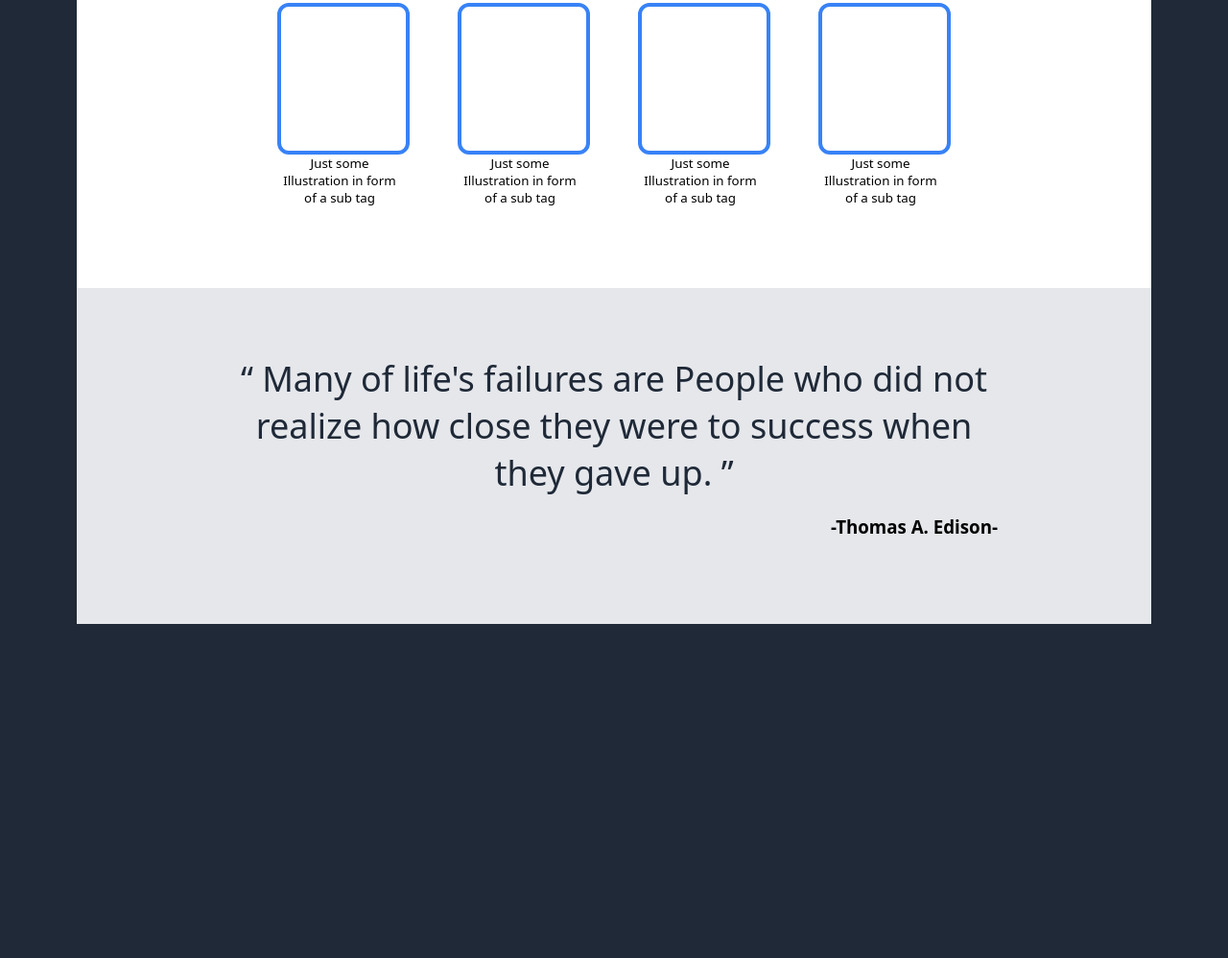
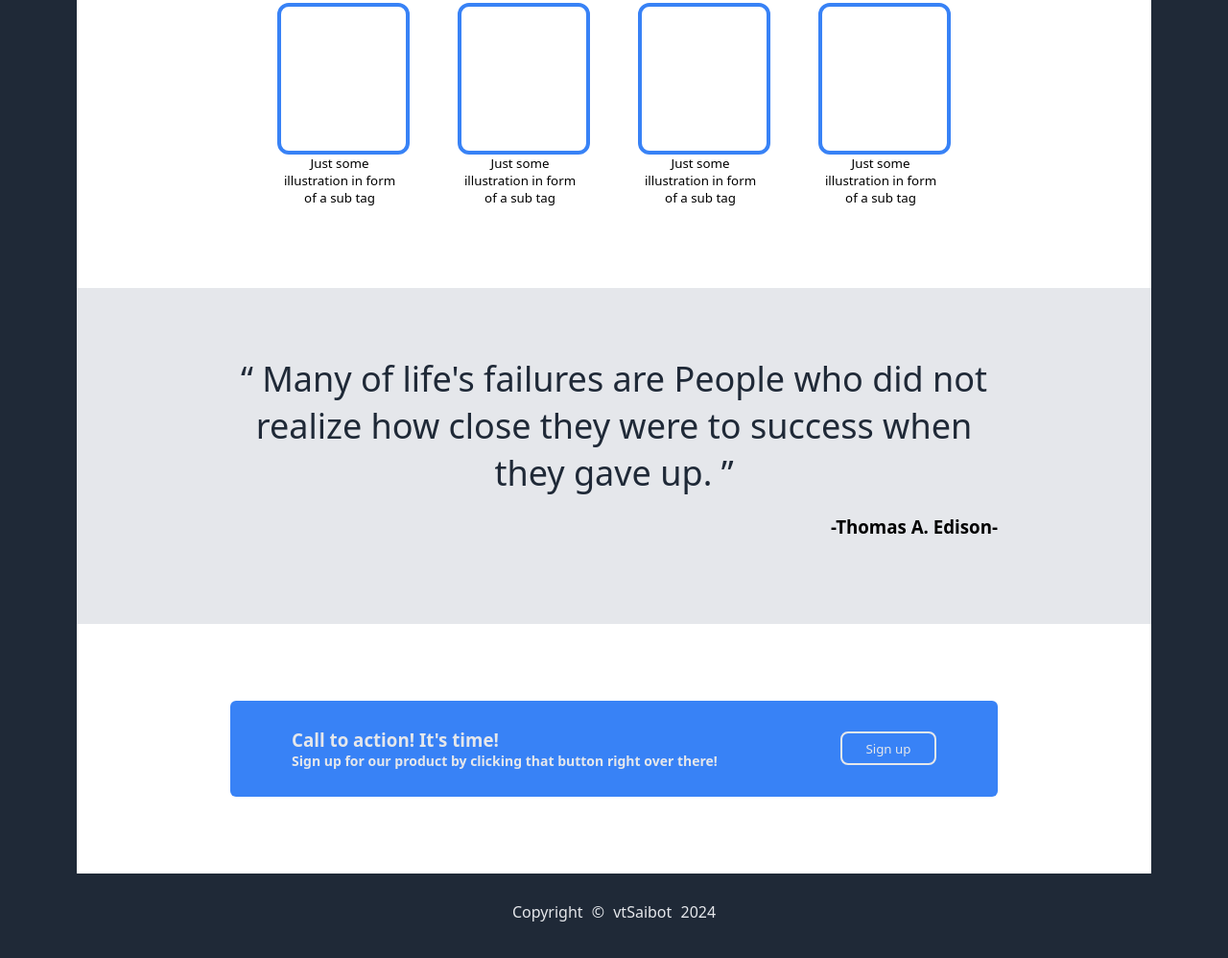
Before and after one commit to vtSaibot/TheOdinProject-LandingPage, a plain HTML site: page index.html in a window 1280 px wide. Shown: the part 584-1582 px from the top of the page at 96% size. Before the commit the page ends 1242 px from the top, so only its background shows below. Drawn offline with Linux system fonts and the light colour scheme.

Commit message:
finalized with end segment and footer

```diff
--- a/index.html
+++ b/index.html
@@ -37,19 +37,19 @@
         <section class="fourSquares">
             <div>
                 <div class="squares"></div>
-                <sub class="text">Just some Illustration in form of a sub tag</sub>
+                <sub class="text">Just some illustration in form of a sub tag</sub>
             </div>
             <div>
                 <div class="squares"></div>
-                <sub class="text">Just some Illustration in form of a sub tag</sub>
+                <sub class="text">Just some illustration in form of a sub tag</sub>
             </div>
             <div>
                 <div class="squares"></div>
-                <sub class="text">Just some Illustration in form of a sub tag</sub>
+                <sub class="text">Just some illustration in form of a sub tag</sub>
             </div>
             <div>
                 <div class="squares"></div>
-                <sub class="text">Just some Illustration in form of a sub tag</sub>
+                <sub class="text">Just some illustration in form of a sub tag</sub>
             </div>
         </section>
     </section>
@@ -64,5 +64,24 @@
             <h3 class="author">-Thomas A. Edison-</h3>
         </div>
     </section>
+    <section class="action">
+        <div class="signUpBox">
+            <section class="textBox">
+                <h3 class="actionText">
+                    Call to action! It's time!
+                    <br>
+                    <span class="smallerText">Sign up for our product by clicking that button right over there!</span>
+                </h3>
+            </section>
+            <div class="buttonBox">
+                <button class="signUpButton">
+                    Sign up
+                </button>
+            </div>
+        </div>
+    </section>
+    <footer class="footer">
+        <h4 class="footerText">Copyright &#169 vtSaibot 2024</h4>
+    </footer>
 </body>
 </html>
--- a/style.css
+++ b/style.css
@@ -139,3 +139,60 @@ section.quotation {
     display: flex;
     justify-content: flex-end;
 }
+
+section.action {
+    background-color: white;
+    height: 100px;
+    padding-top: 80px;
+    padding-bottom: 80px;
+    display: flex;
+    justify-content: space-around;
+}
+
+.signUpBox {
+    background-color: #3882F6;
+    display: flex;
+    width: 800px;
+    justify-content: space-around;
+    border-radius: 6px;
+}
+
+.actionText {
+    color: #e5e7eb;
+    display: flex;
+    flex-direction: column;
+}
+
+.smallerText {
+    font-size: 14px;
+}
+
+.signUpButton {
+    color: #e5e7eb;
+    background-color: #3882F6;
+    border: 2px solid #e5e7eb;
+    width: 100px;
+    height: 35px;
+    border-radius: 8px;
+}
+
+.buttonBox,
+.textBox {
+    display: flex;
+    align-items: center;
+}
+
+.footer {
+    height: 40px;
+    display: flex;
+    justify-content: center;
+    align-items: center;
+    padding-top: 20px;
+    padding-bottom: 20px;
+}
+
+.footerText {
+    color: #e5e7eb;
+    font-weight: 400;
+    word-spacing: 5px  ;
+}
```
